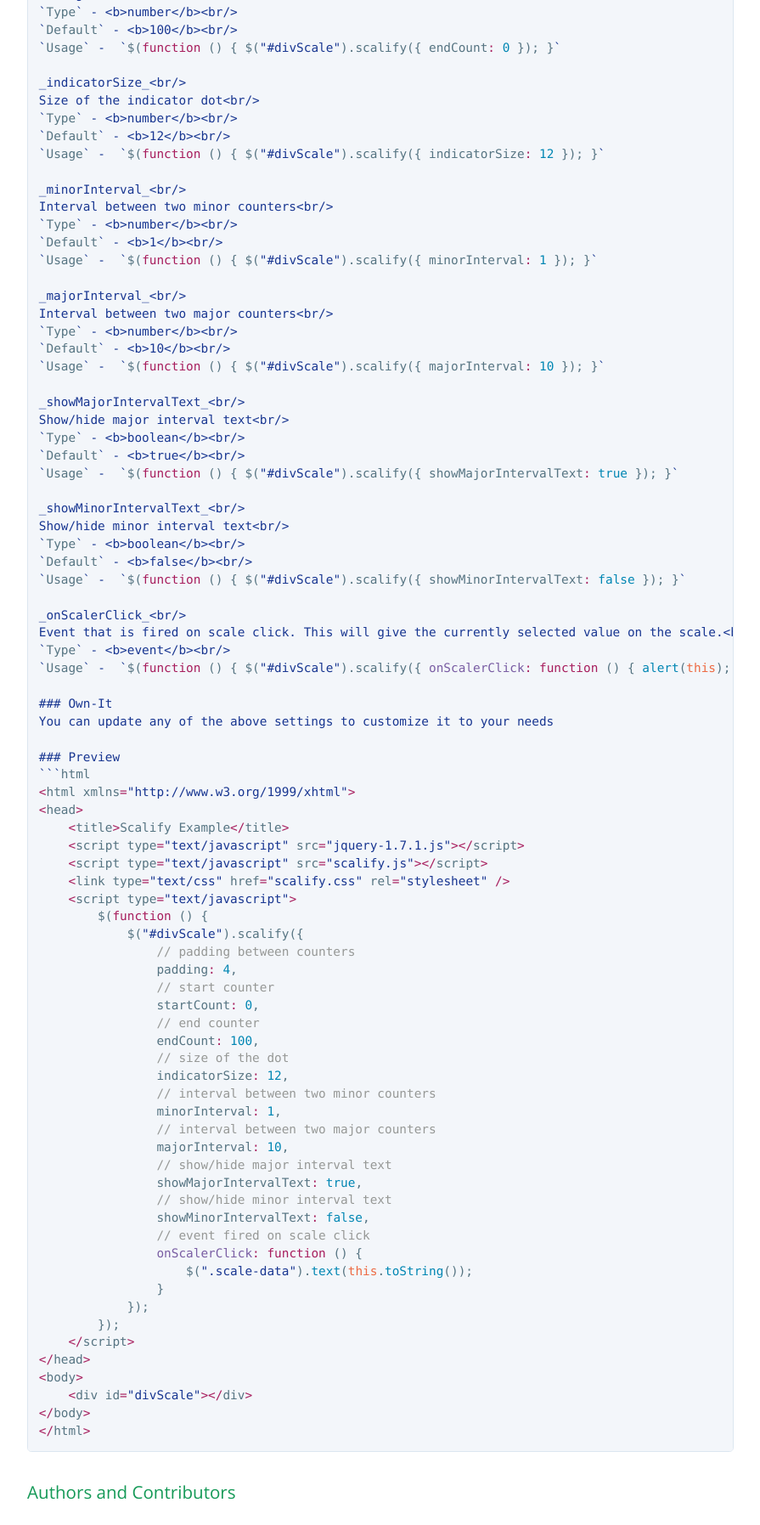
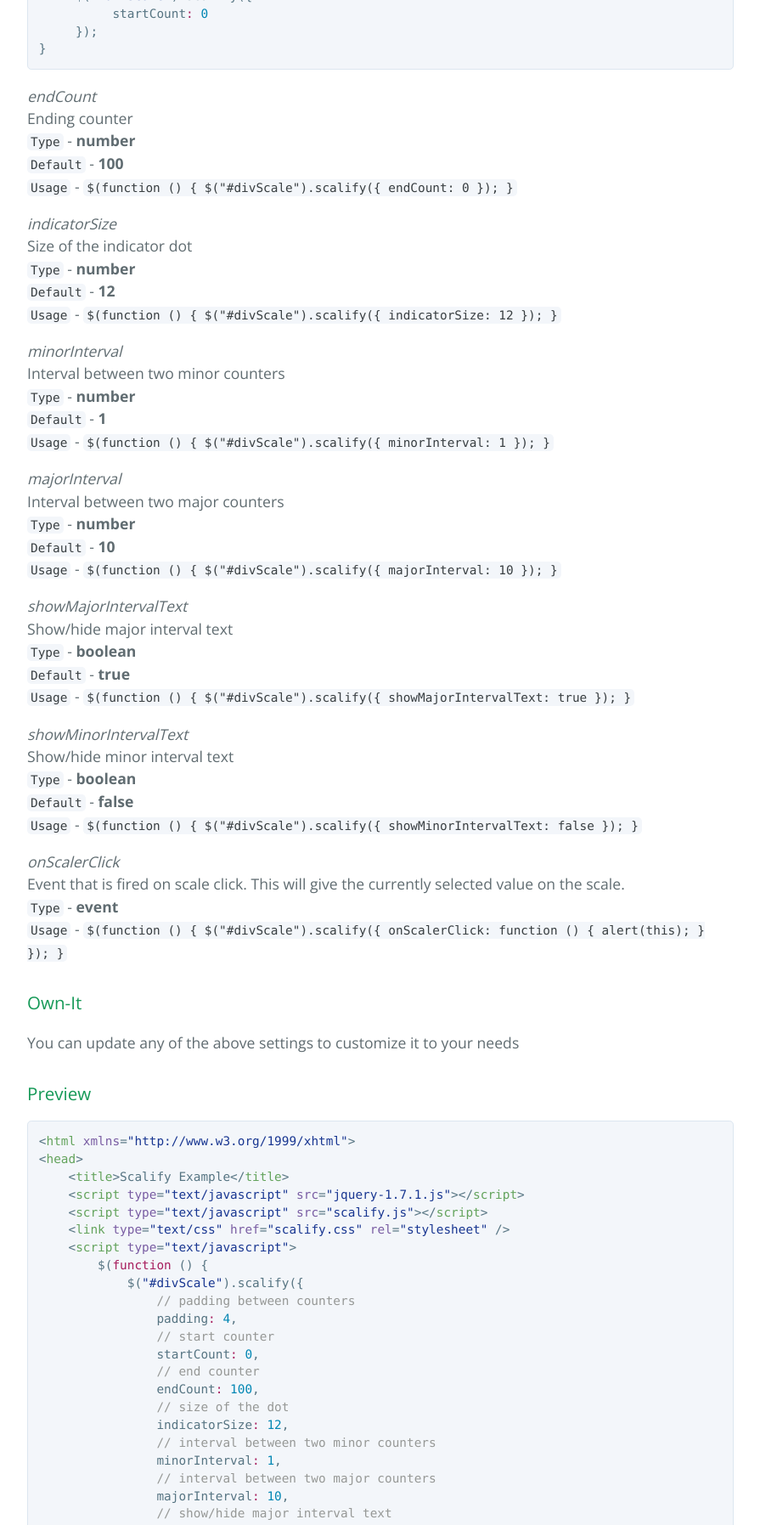
Before and after one commit to samuel-kola/scalify, a plain HTML site: page index.html in a window 1280 px wide. Shown: the part 1745-3540 px from the top of the page at 85% size, without its empty margins (192-1087 px from the left). Drawn offline with nearby package versions, Linux system fonts and the light colour scheme.

```diff
--- a/index.html
+++ b/index.html
@@ -68,98 +68,105 @@
      $(<span class="pl-s"><span class="pl-pds">"</span>#divScale<span class="pl-pds">"</span></span>).scalify({
           padding<span class="pl-k">:</span> <span class="pl-c1">4</span>
      });
-}
-<span class="pl-s"><span class="pl-pds">`</span><span class="pl-pds">`</span><span class="pl-pds">`</span>&lt;br/&gt;&lt;br/&gt;</span>
-<span class="pl-s"></span>
-<span class="pl-s">_startCount_&lt;br/&gt;</span>
-<span class="pl-s">Starting counter&lt;br/&gt;</span>
-<span class="pl-s"><span class="pl-pds">`</span></span>Type<span class="pl-s"><span class="pl-pds">`</span> - &lt;b&gt;Number&lt;/b&gt;&lt;br/&gt;</span>
-<span class="pl-s"><span class="pl-pds">`</span></span>Default<span class="pl-s"><span class="pl-pds">`</span> - &lt;b&gt;0&lt;/b&gt;&lt;br/&gt;</span>
-<span class="pl-s"><span class="pl-pds">`</span></span>Usage<span class="pl-s"><span class="pl-pds">`</span> -  <span class="pl-pds">`</span></span>$(<span class="pl-k">function</span> () { $(<span class="pl-s"><span class="pl-pds">"</span>#divScale<span class="pl-pds">"</span></span>).scalify({ startCount<span class="pl-k">:</span> <span class="pl-c1">0</span> }); }<span class="pl-s"><span class="pl-pds">`</span></span>
-<span class="pl-s"></span>
-<span class="pl-s">_endCount_&lt;br/&gt;</span>
-<span class="pl-s">Ending counter&lt;br/&gt;</span>
-<span class="pl-s"><span class="pl-pds">`</span></span>Type<span class="pl-s"><span class="pl-pds">`</span> - &lt;b&gt;number&lt;/b&gt;&lt;br/&gt;</span>
-<span class="pl-s"><span class="pl-pds">`</span></span>Default<span class="pl-s"><span class="pl-pds">`</span> - &lt;b&gt;100&lt;/b&gt;&lt;br/&gt;</span>
-<span class="pl-s"><span class="pl-pds">`</span></span>Usage<span class="pl-s"><span class="pl-pds">`</span> -  <span class="pl-pds">`</span></span>$(<span class="pl-k">function</span> () { $(<span class="pl-s"><span class="pl-pds">"</span>#divScale<span class="pl-pds">"</span></span>).scalify({ endCount<span class="pl-k">:</span> <span class="pl-c1">0</span> }); }<span class="pl-s"><span class="pl-pds">`</span></span>
-<span class="pl-s"></span>
-<span class="pl-s">_indicatorSize_&lt;br/&gt;</span>
-<span class="pl-s">Size of the indicator dot&lt;br/&gt;</span>
-<span class="pl-s"><span class="pl-pds">`</span></span>Type<span class="pl-s"><span class="pl-pds">`</span> - &lt;b&gt;number&lt;/b&gt;&lt;br/&gt;</span>
-<span class="pl-s"><span class="pl-pds">`</span></span>Default<span class="pl-s"><span class="pl-pds">`</span> - &lt;b&gt;12&lt;/b&gt;&lt;br/&gt;</span>
-<span class="pl-s"><span class="pl-pds">`</span></span>Usage<span class="pl-s"><span class="pl-pds">`</span> -  <span class="pl-pds">`</span></span>$(<span class="pl-k">function</span> () { $(<span class="pl-s"><span class="pl-pds">"</span>#divScale<span class="pl-pds">"</span></span>).scalify({ indicatorSize<span class="pl-k">:</span> <span class="pl-c1">12</span> }); }<span class="pl-s"><span class="pl-pds">`</span></span>
-<span class="pl-s"></span>
-<span class="pl-s">_minorInterval_&lt;br/&gt;</span>
-<span class="pl-s">Interval between two minor counters&lt;br/&gt;</span>
-<span class="pl-s"><span class="pl-pds">`</span></span>Type<span class="pl-s"><span class="pl-pds">`</span> - &lt;b&gt;number&lt;/b&gt;&lt;br/&gt;</span>
-<span class="pl-s"><span class="pl-pds">`</span></span>Default<span class="pl-s"><span class="pl-pds">`</span> - &lt;b&gt;1&lt;/b&gt;&lt;br/&gt;</span>
-<span class="pl-s"><span class="pl-pds">`</span></span>Usage<span class="pl-s"><span class="pl-pds">`</span> -  <span class="pl-pds">`</span></span>$(<span class="pl-k">function</span> () { $(<span class="pl-s"><span class="pl-pds">"</span>#divScale<span class="pl-pds">"</span></span>).scalify({ minorInterval<span class="pl-k">:</span> <span class="pl-c1">1</span> }); }<span class="pl-s"><span class="pl-pds">`</span></span>
-<span class="pl-s"></span>
-<span class="pl-s">_majorInterval_&lt;br/&gt;</span>
-<span class="pl-s">Interval between two major counters&lt;br/&gt;</span>
-<span class="pl-s"><span class="pl-pds">`</span></span>Type<span class="pl-s"><span class="pl-pds">`</span> - &lt;b&gt;number&lt;/b&gt;&lt;br/&gt;</span>
-<span class="pl-s"><span class="pl-pds">`</span></span>Default<span class="pl-s"><span class="pl-pds">`</span> - &lt;b&gt;10&lt;/b&gt;&lt;br/&gt;</span>
-<span class="pl-s"><span class="pl-pds">`</span></span>Usage<span class="pl-s"><span class="pl-pds">`</span> -  <span class="pl-pds">`</span></span>$(<span class="pl-k">function</span> () { $(<span class="pl-s"><span class="pl-pds">"</span>#divScale<span class="pl-pds">"</span></span>).scalify({ majorInterval<span class="pl-k">:</span> <span class="pl-c1">10</span> }); }<span class="pl-s"><span class="pl-pds">`</span></span>
-<span class="pl-s"></span>
-<span class="pl-s">_showMajorIntervalText_&lt;br/&gt;</span>
-<span class="pl-s">Show/hide major interval text&lt;br/&gt;</span>
-<span class="pl-s"><span class="pl-pds">`</span></span>Type<span class="pl-s"><span class="pl-pds">`</span> - &lt;b&gt;boolean&lt;/b&gt;&lt;br/&gt;</span>
-<span class="pl-s"><span class="pl-pds">`</span></span>Default<span class="pl-s"><span class="pl-pds">`</span> - &lt;b&gt;true&lt;/b&gt;&lt;br/&gt;</span>
-<span class="pl-s"><span class="pl-pds">`</span></span>Usage<span class="pl-s"><span class="pl-pds">`</span> -  <span class="pl-pds">`</span></span>$(<span class="pl-k">function</span> () { $(<span class="pl-s"><span class="pl-pds">"</span>#divScale<span class="pl-pds">"</span></span>).scalify({ showMajorIntervalText<span class="pl-k">:</span> <span class="pl-c1">true</span> }); }<span class="pl-s"><span class="pl-pds">`</span></span>
-<span class="pl-s"></span>
-<span class="pl-s">_showMinorIntervalText_&lt;br/&gt;</span>
-<span class="pl-s">Show/hide minor interval text&lt;br/&gt;</span>
-<span class="pl-s"><span class="pl-pds">`</span></span>Type<span class="pl-s"><span class="pl-pds">`</span> - &lt;b&gt;boolean&lt;/b&gt;&lt;br/&gt;</span>
-<span class="pl-s"><span class="pl-pds">`</span></span>Default<span class="pl-s"><span class="pl-pds">`</span> - &lt;b&gt;false&lt;/b&gt;&lt;br/&gt;</span>
-<span class="pl-s"><span class="pl-pds">`</span></span>Usage<span class="pl-s"><span class="pl-pds">`</span> -  <span class="pl-pds">`</span></span>$(<span class="pl-k">function</span> () { $(<span class="pl-s"><span class="pl-pds">"</span>#divScale<span class="pl-pds">"</span></span>).scalify({ showMinorIntervalText<span class="pl-k">:</span> <span class="pl-c1">false</span> }); }<span class="pl-s"><span class="pl-pds">`</span></span>
-<span class="pl-s"></span>
-<span class="pl-s">_onScalerClick_&lt;br/&gt;</span>
-<span class="pl-s">Event that is fired on scale click. This will give the currently selected value on the scale.&lt;br/&gt;</span>
-<span class="pl-s"><span class="pl-pds">`</span></span>Type<span class="pl-s"><span class="pl-pds">`</span> - &lt;b&gt;event&lt;/b&gt;&lt;br/&gt;</span>
-<span class="pl-s"><span class="pl-pds">`</span></span>Usage<span class="pl-s"><span class="pl-pds">`</span> -  <span class="pl-pds">`</span></span>$(<span class="pl-k">function</span> () { $(<span class="pl-s"><span class="pl-pds">"</span>#divScale<span class="pl-pds">"</span></span>).scalify({ <span class="pl-en">onScalerClick</span><span class="pl-k">:</span> <span class="pl-k">function</span> () { <span class="pl-c1">alert</span>(<span class="pl-v">this</span>); } }); }<span class="pl-s"><span class="pl-pds">`</span></span>
-<span class="pl-s"></span>
-<span class="pl-s">### Own-It</span>
-<span class="pl-s">You can update any of the above settings to customize it to your needs</span>
-<span class="pl-s"></span>
-<span class="pl-s">### Preview</span>
-<span class="pl-s"><span class="pl-pds">`</span><span class="pl-pds">`</span><span class="pl-pds">`</span></span>html
-<span class="pl-k">&lt;</span>html xmlns<span class="pl-k">=</span><span class="pl-s"><span class="pl-pds">"</span>http://www.w3.org/1999/xhtml<span class="pl-pds">"</span></span><span class="pl-k">&gt;</span>
-<span class="pl-k">&lt;</span>head<span class="pl-k">&gt;</span>
-    <span class="pl-k">&lt;</span>title<span class="pl-k">&gt;</span>Scalify Example<span class="pl-k">&lt;/</span>title<span class="pl-k">&gt;</span>
-    <span class="pl-k">&lt;</span>script type<span class="pl-k">=</span><span class="pl-s"><span class="pl-pds">"</span>text/javascript<span class="pl-pds">"</span></span> src<span class="pl-k">=</span><span class="pl-s"><span class="pl-pds">"</span>jquery-1.7.1.js<span class="pl-pds">"</span></span><span class="pl-k">&gt;&lt;/</span>script<span class="pl-k">&gt;</span>
-    <span class="pl-k">&lt;</span>script type<span class="pl-k">=</span><span class="pl-s"><span class="pl-pds">"</span>text/javascript<span class="pl-pds">"</span></span> src<span class="pl-k">=</span><span class="pl-s"><span class="pl-pds">"</span>scalify.js<span class="pl-pds">"</span></span><span class="pl-k">&gt;&lt;/</span>script<span class="pl-k">&gt;</span>
-    <span class="pl-k">&lt;</span>link type<span class="pl-k">=</span><span class="pl-s"><span class="pl-pds">"</span>text/css<span class="pl-pds">"</span></span> href<span class="pl-k">=</span><span class="pl-s"><span class="pl-pds">"</span>scalify.css<span class="pl-pds">"</span></span> rel<span class="pl-k">=</span><span class="pl-s"><span class="pl-pds">"</span>stylesheet<span class="pl-pds">"</span></span> <span class="pl-k">/&gt;</span>
-    <span class="pl-k">&lt;</span>script type<span class="pl-k">=</span><span class="pl-s"><span class="pl-pds">"</span>text/javascript<span class="pl-pds">"</span></span><span class="pl-k">&gt;</span>
-        $(<span class="pl-k">function</span> () {
-            $(<span class="pl-s"><span class="pl-pds">"</span>#divScale<span class="pl-pds">"</span></span>).scalify({
-                <span class="pl-c">// padding between counters</span>
-                padding<span class="pl-k">:</span> <span class="pl-c1">4</span>,
-                <span class="pl-c">// start counter</span>
-                startCount<span class="pl-k">:</span> <span class="pl-c1">0</span>,
-                <span class="pl-c">// end counter</span>
-                endCount<span class="pl-k">:</span> <span class="pl-c1">100</span>,
-                <span class="pl-c">// size of the dot</span>
-                indicatorSize<span class="pl-k">:</span> <span class="pl-c1">12</span>,
-                <span class="pl-c">// interval between two minor counters</span>
-                minorInterval<span class="pl-k">:</span> <span class="pl-c1">1</span>,
-                <span class="pl-c">// interval between two major counters</span>
-                majorInterval<span class="pl-k">:</span> <span class="pl-c1">10</span>,
-                <span class="pl-c">// show/hide major interval text</span>
-                showMajorIntervalText<span class="pl-k">:</span> <span class="pl-c1">true</span>,
-                <span class="pl-c">// show/hide minor interval text</span>
-                showMinorIntervalText<span class="pl-k">:</span> <span class="pl-c1">false</span>,
-                <span class="pl-c">// event fired on scale click</span>
-                <span class="pl-en">onScalerClick</span><span class="pl-k">:</span> <span class="pl-k">function</span> () {
-                    $(<span class="pl-s"><span class="pl-pds">"</span>.scale-data<span class="pl-pds">"</span></span>).<span class="pl-c1">text</span>(<span class="pl-v">this</span>.<span class="pl-c1">toString</span>());
-                }
-            });
-        });
-    <span class="pl-k">&lt;/</span>script<span class="pl-k">&gt;</span>
-<span class="pl-k">&lt;/</span>head<span class="pl-k">&gt;</span>
-<span class="pl-k">&lt;</span>body<span class="pl-k">&gt;</span>
-    <span class="pl-k">&lt;</span>div id<span class="pl-k">=</span><span class="pl-s"><span class="pl-pds">"</span>divScale<span class="pl-pds">"</span></span><span class="pl-k">&gt;&lt;/</span>div<span class="pl-k">&gt;</span>
-<span class="pl-k">&lt;/</span>body<span class="pl-k">&gt;</span>
-<span class="pl-k">&lt;/</span>html<span class="pl-k">&gt;</span></pre></div>
+}</pre></div>
+
+<p><em>startCount</em><br>
+Starting counter<br>
+<code>Type</code> - <b>Number</b><br>
+<code>Default</code> - <b>0</b><br></p>
+
+<div class="highlight highlight-source-js"><pre>$(<span class="pl-k">function</span> () {
+     $(<span class="pl-s"><span class="pl-pds">"</span>#divScale<span class="pl-pds">"</span></span>).scalify({
+          startCount<span class="pl-k">:</span> <span class="pl-c1">0</span>
+     });
+}</pre></div>
+
+<p><em>endCount</em><br>
+Ending counter<br>
+<code>Type</code> - <b>number</b><br>
+<code>Default</code> - <b>100</b><br>
+<code>Usage</code> -  <code>$(function () { $("#divScale").scalify({ endCount: 0 }); }</code></p>
+
+<p><em>indicatorSize</em><br>
+Size of the indicator dot<br>
+<code>Type</code> - <b>number</b><br>
+<code>Default</code> - <b>12</b><br>
+<code>Usage</code> -  <code>$(function () { $("#divScale").scalify({ indicatorSize: 12 }); }</code></p>
+
+<p><em>minorInterval</em><br>
+Interval between two minor counters<br>
+<code>Type</code> - <b>number</b><br>
+<code>Default</code> - <b>1</b><br>
+<code>Usage</code> -  <code>$(function () { $("#divScale").scalify({ minorInterval: 1 }); }</code></p>
+
+<p><em>majorInterval</em><br>
+Interval between two major counters<br>
+<code>Type</code> - <b>number</b><br>
+<code>Default</code> - <b>10</b><br>
+<code>Usage</code> -  <code>$(function () { $("#divScale").scalify({ majorInterval: 10 }); }</code></p>
+
+<p><em>showMajorIntervalText</em><br>
+Show/hide major interval text<br>
+<code>Type</code> - <b>boolean</b><br>
+<code>Default</code> - <b>true</b><br>
+<code>Usage</code> -  <code>$(function () { $("#divScale").scalify({ showMajorIntervalText: true }); }</code></p>
+
+<p><em>showMinorIntervalText</em><br>
+Show/hide minor interval text<br>
+<code>Type</code> - <b>boolean</b><br>
+<code>Default</code> - <b>false</b><br>
+<code>Usage</code> -  <code>$(function () { $("#divScale").scalify({ showMinorIntervalText: false }); }</code></p>
+
+<p><em>onScalerClick</em><br>
+Event that is fired on scale click. This will give the currently selected value on the scale.<br>
+<code>Type</code> - <b>event</b><br>
+<code>Usage</code> -  <code>$(function () { $("#divScale").scalify({ onScalerClick: function () { alert(this); } }); }</code></p>
+
+<h3>
+<a id="own-it" class="anchor" href="#own-it" aria-hidden="true"><span class="octicon octicon-link"></span></a>Own-It</h3>
+
+<p>You can update any of the above settings to customize it to your needs</p>
+
+<h3>
+<a id="preview" class="anchor" href="#preview" aria-hidden="true"><span class="octicon octicon-link"></span></a>Preview</h3>
+
+<div class="highlight highlight-text-html-basic"><pre>&lt;<span class="pl-ent">html</span> <span class="pl-e">xmlns</span>=<span class="pl-s"><span class="pl-pds">"</span>http://www.w3.org/1999/xhtml<span class="pl-pds">"</span></span>&gt;
+&lt;<span class="pl-ent">head</span>&gt;
+    &lt;<span class="pl-ent">title</span>&gt;Scalify Example&lt;/<span class="pl-ent">title</span>&gt;
+<span class="pl-s1">    &lt;<span class="pl-ent">script</span> <span class="pl-e">type</span>=<span class="pl-s"><span class="pl-pds">"</span>text/javascript<span class="pl-pds">"</span></span> <span class="pl-e">src</span>=<span class="pl-s"><span class="pl-pds">"</span>jquery-1.7.1.js<span class="pl-pds">"</span></span>&gt;&lt;/<span class="pl-ent">script</span>&gt;</span>
+<span class="pl-s1">    &lt;<span class="pl-ent">script</span> <span class="pl-e">type</span>=<span class="pl-s"><span class="pl-pds">"</span>text/javascript<span class="pl-pds">"</span></span> <span class="pl-e">src</span>=<span class="pl-s"><span class="pl-pds">"</span>scalify.js<span class="pl-pds">"</span></span>&gt;&lt;/<span class="pl-ent">script</span>&gt;</span>
+    &lt;<span class="pl-ent">link</span> <span class="pl-e">type</span>=<span class="pl-s"><span class="pl-pds">"</span>text/css<span class="pl-pds">"</span></span> <span class="pl-e">href</span>=<span class="pl-s"><span class="pl-pds">"</span>scalify.css<span class="pl-pds">"</span></span> <span class="pl-e">rel</span>=<span class="pl-s"><span class="pl-pds">"</span>stylesheet<span class="pl-pds">"</span></span> /&gt;
+<span class="pl-s1">    &lt;<span class="pl-ent">script</span> <span class="pl-e">type</span>=<span class="pl-s"><span class="pl-pds">"</span>text/javascript<span class="pl-pds">"</span></span>&gt;</span>
+<span class="pl-s1">        $(<span class="pl-k">function</span> () {</span>
+<span class="pl-s1">            $(<span class="pl-s"><span class="pl-pds">"</span>#divScale<span class="pl-pds">"</span></span>).scalify({</span>
+<span class="pl-s1">                <span class="pl-c">// padding between counters</span></span>
+<span class="pl-s1">                padding<span class="pl-k">:</span> <span class="pl-c1">4</span>,</span>
+<span class="pl-s1">                <span class="pl-c">// start counter</span></span>
+<span class="pl-s1">                startCount<span class="pl-k">:</span> <span class="pl-c1">0</span>,</span>
+<span class="pl-s1">                <span class="pl-c">// end counter</span></span>
+<span class="pl-s1">                endCount<span class="pl-k">:</span> <span class="pl-c1">100</span>,</span>
+<span class="pl-s1">                <span class="pl-c">// size of the dot</span></span>
+<span class="pl-s1">                indicatorSize<span class="pl-k">:</span> <span class="pl-c1">12</span>,</span>
+<span class="pl-s1">                <span class="pl-c">// interval between two minor counters</span></span>
+<span class="pl-s1">                minorInterval<span class="pl-k">:</span> <span class="pl-c1">1</span>,</span>
+<span class="pl-s1">                <span class="pl-c">// interval between two major counters</span></span>
+<span class="pl-s1">                majorInterval<span class="pl-k">:</span> <span class="pl-c1">10</span>,</span>
+<span class="pl-s1">                <span class="pl-c">// show/hide major interval text</span></span>
+<span class="pl-s1">                showMajorIntervalText<span class="pl-k">:</span> <span class="pl-c1">true</span>,</span>
+<span class="pl-s1">                <span class="pl-c">// show/hide minor interval text</span></span>
+<span class="pl-s1">                showMinorIntervalText<span class="pl-k">:</span> <span class="pl-c1">false</span>,</span>
+<span class="pl-s1">                <span class="pl-c">// event fired on scale click</span></span>
+<span class="pl-s1">                <span class="pl-en">onScalerClick</span><span class="pl-k">:</span> <span class="pl-k">function</span> () {</span>
+<span class="pl-s1">                    $(<span class="pl-s"><span class="pl-pds">"</span>.scale-data<span class="pl-pds">"</span></span>).<span class="pl-c1">text</span>(<span class="pl-v">this</span>.<span class="pl-c1">toString</span>());</span>
+<span class="pl-s1">                }</span>
+<span class="pl-s1">            });</span>
+<span class="pl-s1">        });</span>
+<span class="pl-s1">    &lt;/<span class="pl-ent">script</span>&gt;</span>
+&lt;/<span class="pl-ent">head</span>&gt;
+&lt;<span class="pl-ent">body</span>&gt;
+    &lt;<span class="pl-ent">div</span> <span class="pl-e">id</span>=<span class="pl-s"><span class="pl-pds">"</span>divScale<span class="pl-pds">"</span></span>&gt;&lt;/<span class="pl-ent">div</span>&gt;
+&lt;/<span class="pl-ent">body</span>&gt;
+&lt;/<span class="pl-ent">html</span>&gt;</pre></div>
 
 <h3>
 <a id="authors-and-contributors" class="anchor" href="#authors-and-contributors" aria-hidden="true"><span class="octicon octicon-link"></span></a>Authors and Contributors</h3>
```
Also changed, not shown: params.json (+1 -1 lines).
